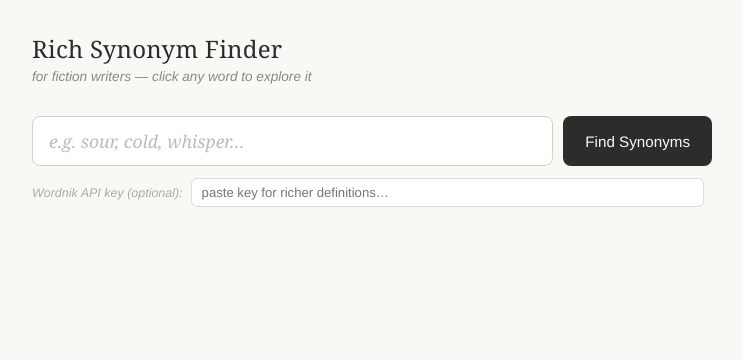
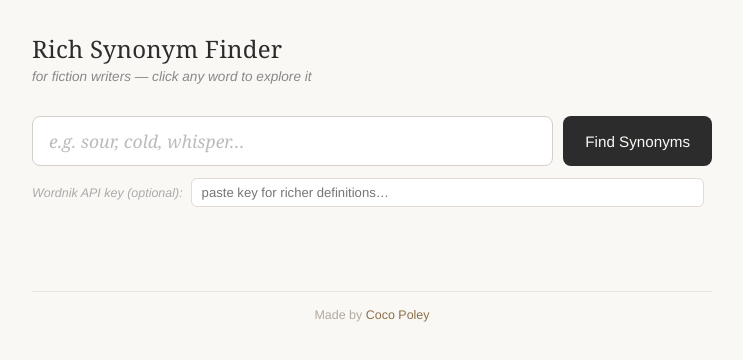
Before and after one commit to cocopo-codes/rsg, a plain HTML site: page index.html in a window 1280 px wide. Shown: the whole page, without its empty margins (268-1011 px from the left). Drawn offline with Linux system fonts and the light colour scheme.

Commit message:
adding a footer

```diff
--- a/index.html
+++ b/index.html
@@ -274,6 +274,25 @@
 
     .history-chip:hover { color: #8b6f47; border-color: #8b6f47; }
 
+    .site-footer {
+      margin-top: 40px;
+      padding-top: 16px;
+      border-top: 1px solid #e8e3dc;
+      text-align: center;
+      font-family: 'Helvetica Neue', sans-serif;
+      font-size: 0.78rem;
+      color: #b3a89c;
+    }
+
+    .site-footer a {
+      color: #8b6f47;
+      text-decoration: none;
+      border-bottom: 1px solid transparent;
+      transition: border-color 0.15s;
+    }
+
+    .site-footer a:hover { border-bottom-color: #8b6f47; }
+
     @keyframes pulse {
       0%, 100% { opacity: 1; }
       50% { opacity: 0.4; }
@@ -331,6 +350,10 @@
       <div class="history-title">Recent searches</div>
       <div class="history-items" id="historyItems"></div>
     </div>
+
+    <footer class="site-footer">
+      Made by <a href="https://cocopoley.com" target="_blank" rel="noopener">Coco Poley</a>
+    </footer>
   </div>
 
   <script>
```
